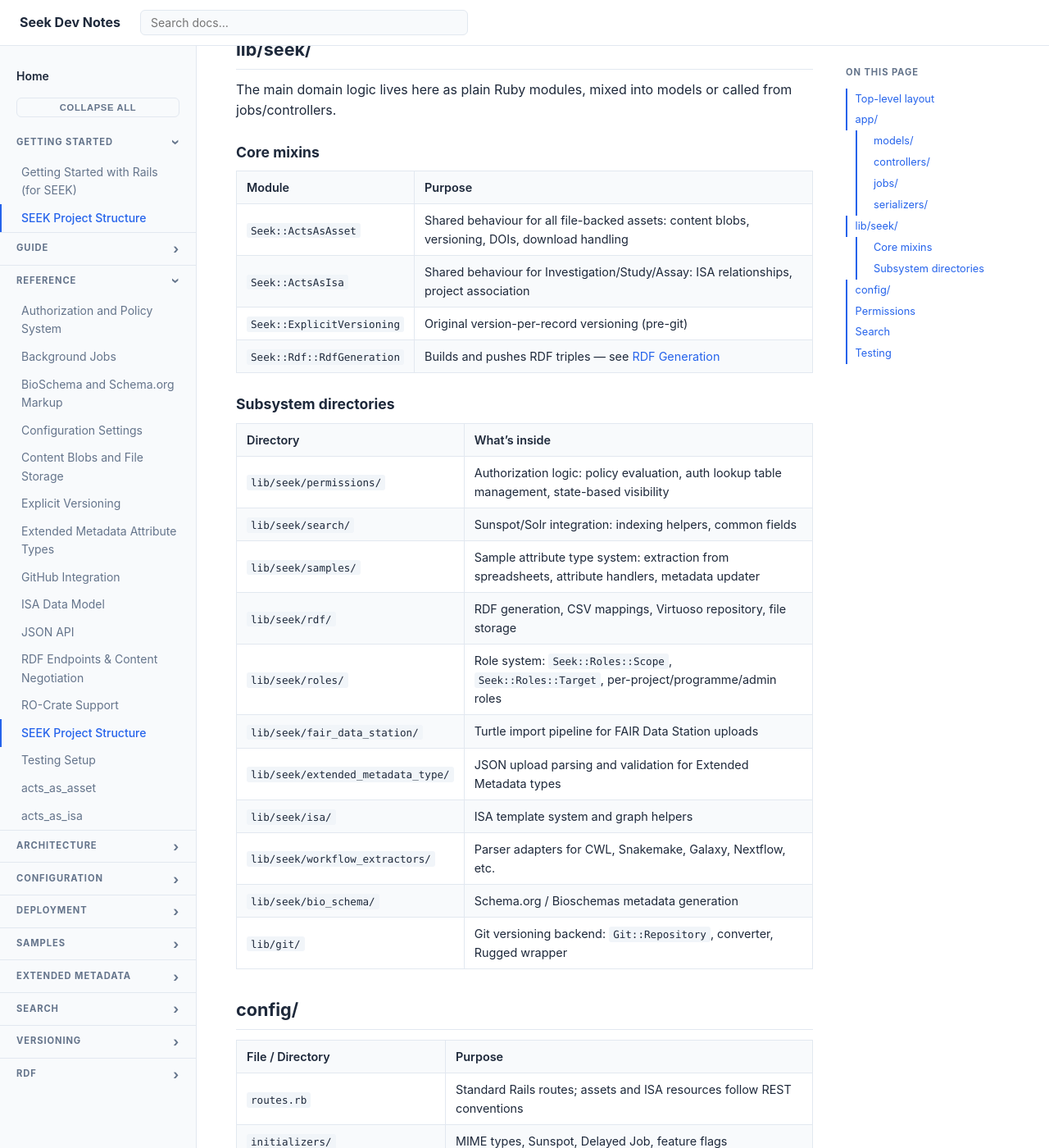
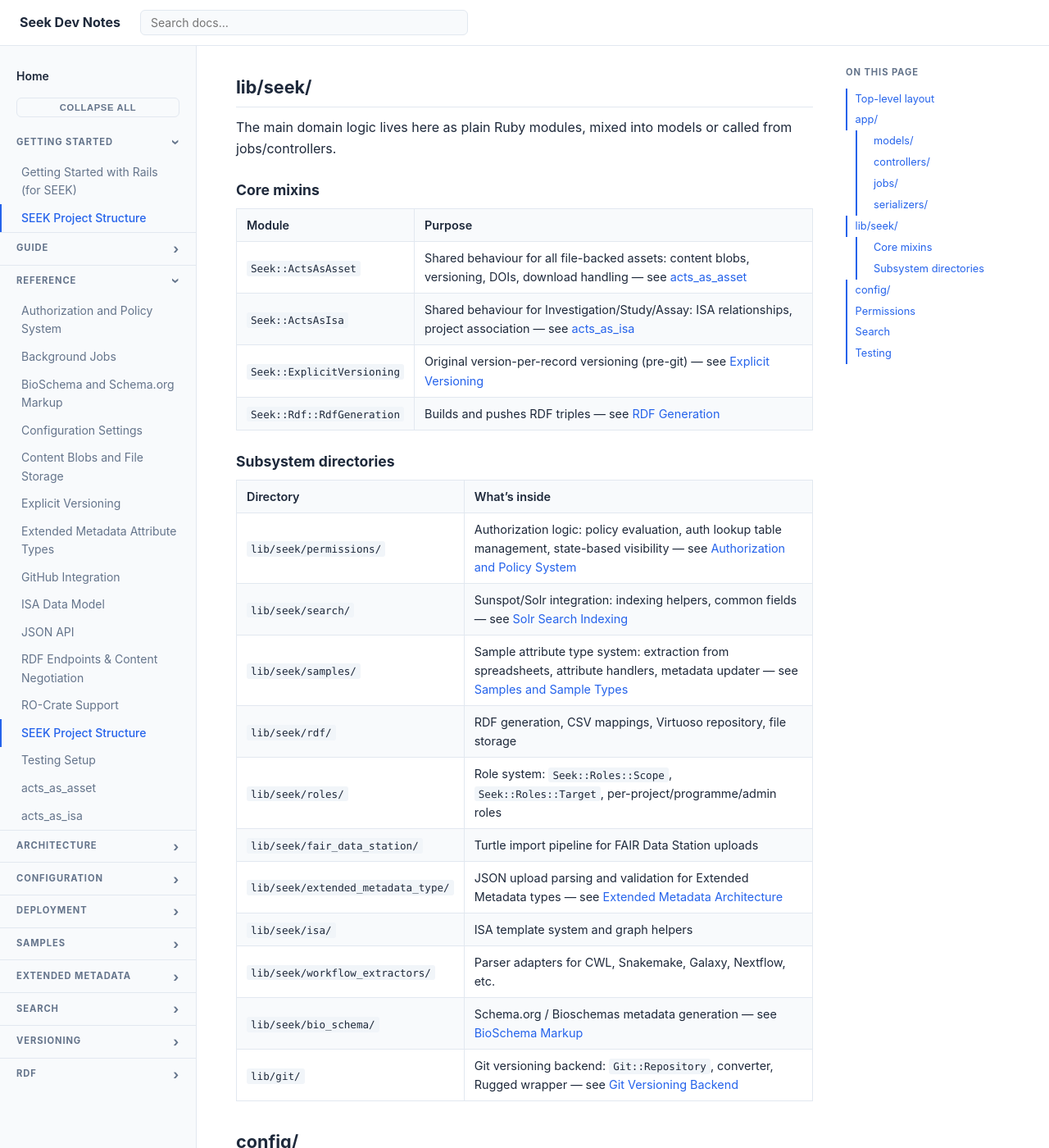
Before and after one commit to stuzart/seek-dev-notes, a Jekyll site: the page built from _docs/seek-project-structure.md, in a window 1280 px wide and 1400 px high, scrolled down 2421 px. Shown: the whole window at 82% size. Built offline with Jekyll 4.4.1, drawn with Linux system fonts in a browser that asks for light colours; some of the changed text lies outside the part shown.

Commit message:
Add cross-document links across docs
Fix broken link in json-api.md (extended-metadata slug) and add
missing links throughout rails-getting-started, seek-project-structure,
rdf-generation, and rdf-endpoints so related docs are discoverable
from wherever the topic is mentioned.

```diff
--- a/_docs/seek-project-structure.md
+++ b/_docs/seek-project-structure.md
@@ -29,18 +29,18 @@
 
 | Mixin | Models |
 |---|---|
-| `acts_as_asset` | `DataFile`, `Document`, `FileTemplate`, `Model`, `Placeholder`, `Presentation`, `Publication`, `Sop`, `Template`, `Workflow`, `Collection` |
-| `acts_as_isa` | `Investigation`, `Study`, `Assay` |
+| [`acts_as_asset`](../acts-as-asset/) | `DataFile`, `Document`, `FileTemplate`, `Model`, `Placeholder`, `Presentation`, `Publication`, `Sop`, `Template`, `Workflow`, `Collection` |
+| [`acts_as_isa`](../acts-as-isa/) | `Investigation`, `Study`, `Assay` |
 
 Other key models:
 
 | Model | Purpose |
 |---|---|
-| `Sample` / `SampleType` / `SampleAttribute` | Structured sample metadata with typed attributes and controlled vocabularies |
-| `ExtendedMetadata` / `ExtendedMetadataType` / `ExtendedMetadataAttribute` | Polymorphic extra metadata attachable to most resource types |
+| `Sample` / `SampleType` / `SampleAttribute` | Structured sample metadata with typed attributes and controlled vocabularies — see [Samples and Sample Types](../samples/) |
+| `ExtendedMetadata` / `ExtendedMetadataType` / `ExtendedMetadataAttribute` | Polymorphic extra metadata attachable to most resource types — see [Extended Metadata Architecture](../extended-metadata-architecture/) |
 | `Project` / `Programme` / `Institution` | Organisational hierarchy |
 | `Person` / `User` | Authentication and identity (separate models — `User` handles login, `Person` holds profile) |
-| `ContentBlob` | Stores file uploads and remote URLs; polymorphically attached to assets |
+| `ContentBlob` | Stores file uploads and remote URLs; polymorphically attached to assets — see [Content Blobs and File Storage](../content-blobs/) |
 | `Snapshot` | Immutable DOI-able point-in-time copy of an asset |
 | `Policy` / `Permission` | Fine-grained access control (see [Permissions](#permissions)) |
 | `Strain` / `Organism` / `HumanDisease` | Biological annotation models |
@@ -82,26 +82,26 @@
 
 | Module | Purpose |
 |---|---|
-| `Seek::ActsAsAsset` | Shared behaviour for all file-backed assets: content blobs, versioning, DOIs, download handling |
-| `Seek::ActsAsIsa` | Shared behaviour for Investigation/Study/Assay: ISA relationships, project association |
-| `Seek::ExplicitVersioning` | Original version-per-record versioning (pre-git) |
+| `Seek::ActsAsAsset` | Shared behaviour for all file-backed assets: content blobs, versioning, DOIs, download handling — see [acts_as_asset](../acts-as-asset/) |
+| `Seek::ActsAsIsa` | Shared behaviour for Investigation/Study/Assay: ISA relationships, project association — see [acts_as_isa](../acts-as-isa/) |
+| `Seek::ExplicitVersioning` | Original version-per-record versioning (pre-git) — see [Explicit Versioning](../explicit-versioning/) |
 | `Seek::Rdf::RdfGeneration` | Builds and pushes RDF triples — see [RDF Generation](../rdf-generation/) |
 
 ### Subsystem directories
 
 | Directory | What's inside |
 |---|---|
-| `lib/seek/permissions/` | Authorization logic: policy evaluation, auth lookup table management, state-based visibility |
-| `lib/seek/search/` | Sunspot/Solr integration: indexing helpers, common fields |
-| `lib/seek/samples/` | Sample attribute type system: extraction from spreadsheets, attribute handlers, metadata updater |
+| `lib/seek/permissions/` | Authorization logic: policy evaluation, auth lookup table management, state-based visibility — see [Authorization and Policy System](../authorization/) |
+| `lib/seek/search/` | Sunspot/Solr integration: indexing helpers, common fields — see [Solr Search Indexing](../solr-search-indexing/) |
+| `lib/seek/samples/` | Sample attribute type system: extraction from spreadsheets, attribute handlers, metadata updater — see [Samples and Sample Types](../samples/) |
 | `lib/seek/rdf/` | RDF generation, CSV mappings, Virtuoso repository, file storage |
 | `lib/seek/roles/` | Role system: `Seek::Roles::Scope`, `Seek::Roles::Target`, per-project/programme/admin roles |
 | `lib/seek/fair_data_station/` | Turtle import pipeline for FAIR Data Station uploads |
-| `lib/seek/extended_metadata_type/` | JSON upload parsing and validation for Extended Metadata types |
+| `lib/seek/extended_metadata_type/` | JSON upload parsing and validation for Extended Metadata types — see [Extended Metadata Architecture](../extended-metadata-architecture/) |
 | `lib/seek/isa/` | ISA template system and graph helpers |
 | `lib/seek/workflow_extractors/` | Parser adapters for CWL, Snakemake, Galaxy, Nextflow, etc. |
-| `lib/seek/bio_schema/` | Schema.org / Bioschemas metadata generation |
-| `lib/git/` | Git versioning backend: `Git::Repository`, converter, Rugged wrapper |
+| `lib/seek/bio_schema/` | Schema.org / Bioschemas metadata generation — see [BioSchema Markup](../bioschema/) |
+| `lib/git/` | Git versioning backend: `Git::Repository`, converter, Rugged wrapper — see [Git Versioning Backend](../git-backend/) |
 
 ## config/
 
@@ -123,11 +123,11 @@
 
 2. **Auth lookup table** — `AuthLookup` is a denormalised table updated by `AuthLookupUpdateJob` whenever a policy or membership changes. Controllers query it for fast permission checks rather than evaluating the full policy graph on every request.
 
-`lib/seek/permissions/`
+`lib/seek/permissions/` — see [Authorization and Policy System](../authorization/).
 
 ## Search
 
-Full-text search uses [Sunspot](https://github.com/sunspot/sunspot) against Apache Solr. Models call `searchable { ... }` to declare indexed fields. `ReindexingJob` keeps the index up to date on every save.
+Full-text search uses [Sunspot](https://github.com/sunspot/sunspot) against Apache Solr. Models call `searchable { ... }` to declare indexed fields. `ReindexingJob` keeps the index up to date on every save. See [Solr Search Indexing](../solr-search-indexing/).
 
 Config: `config/sunspot.yml`, `solr/`
 
@@ -146,4 +146,4 @@
 | `spec/models/` | Small number of RSpec model specs |
 | `spec/seek/search/` | RSpec search specs |
 
-Run the Minitest suite with `bundle exec rake test`.
+Run the Minitest suite with `bundle exec rake test`. See [Testing Setup](../testing-setup/) for fixtures, factories, search stubs, and CI configuration.
```
Also changed, not shown: _docs/json-api.md (+1 -1 lines), _docs/rails-getting-started.md (+5 -5 lines), _docs/rdf-endpoints.md (+1 -1 lines), _docs/rdf-generation.md (+1 -1 lines).
